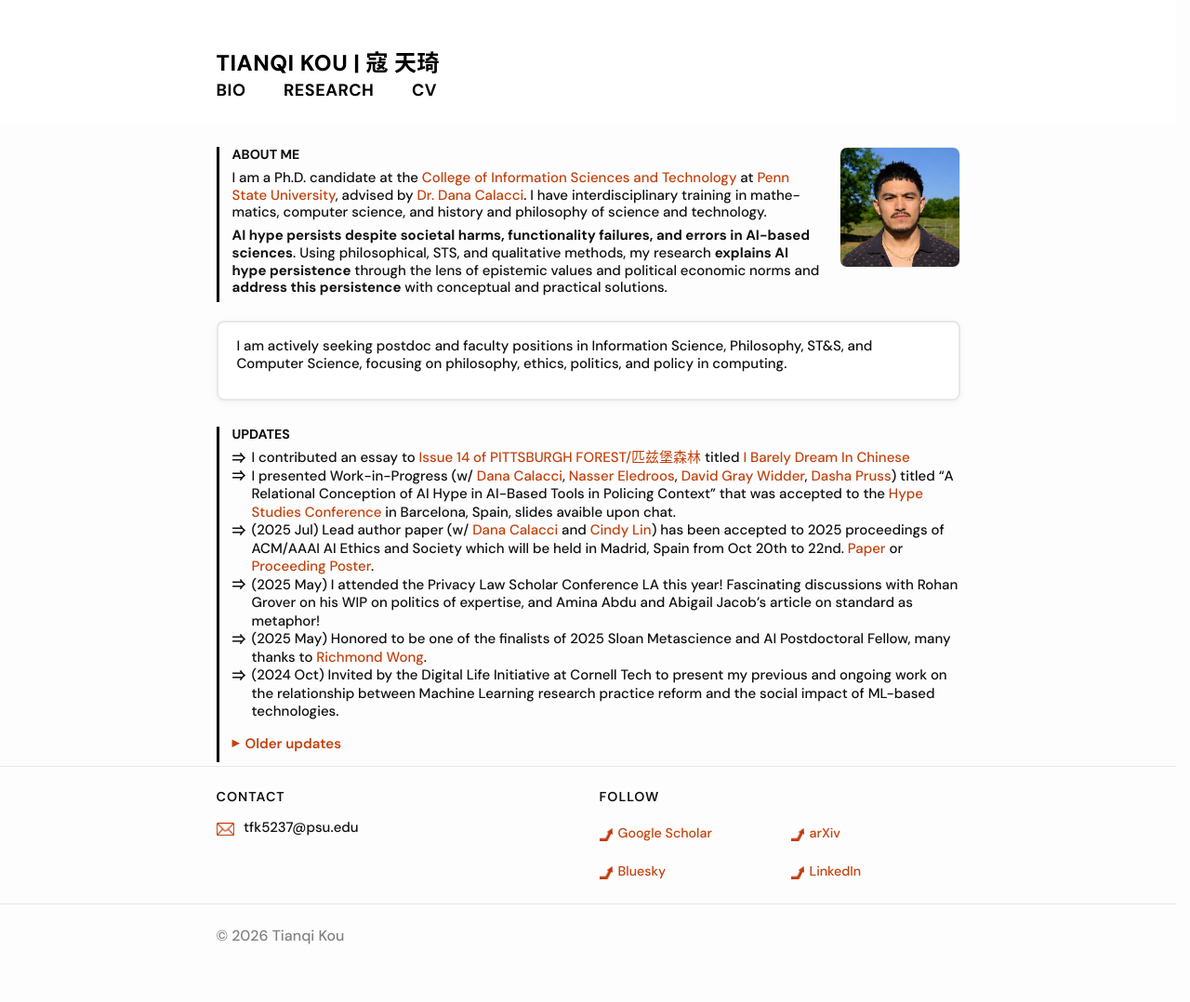
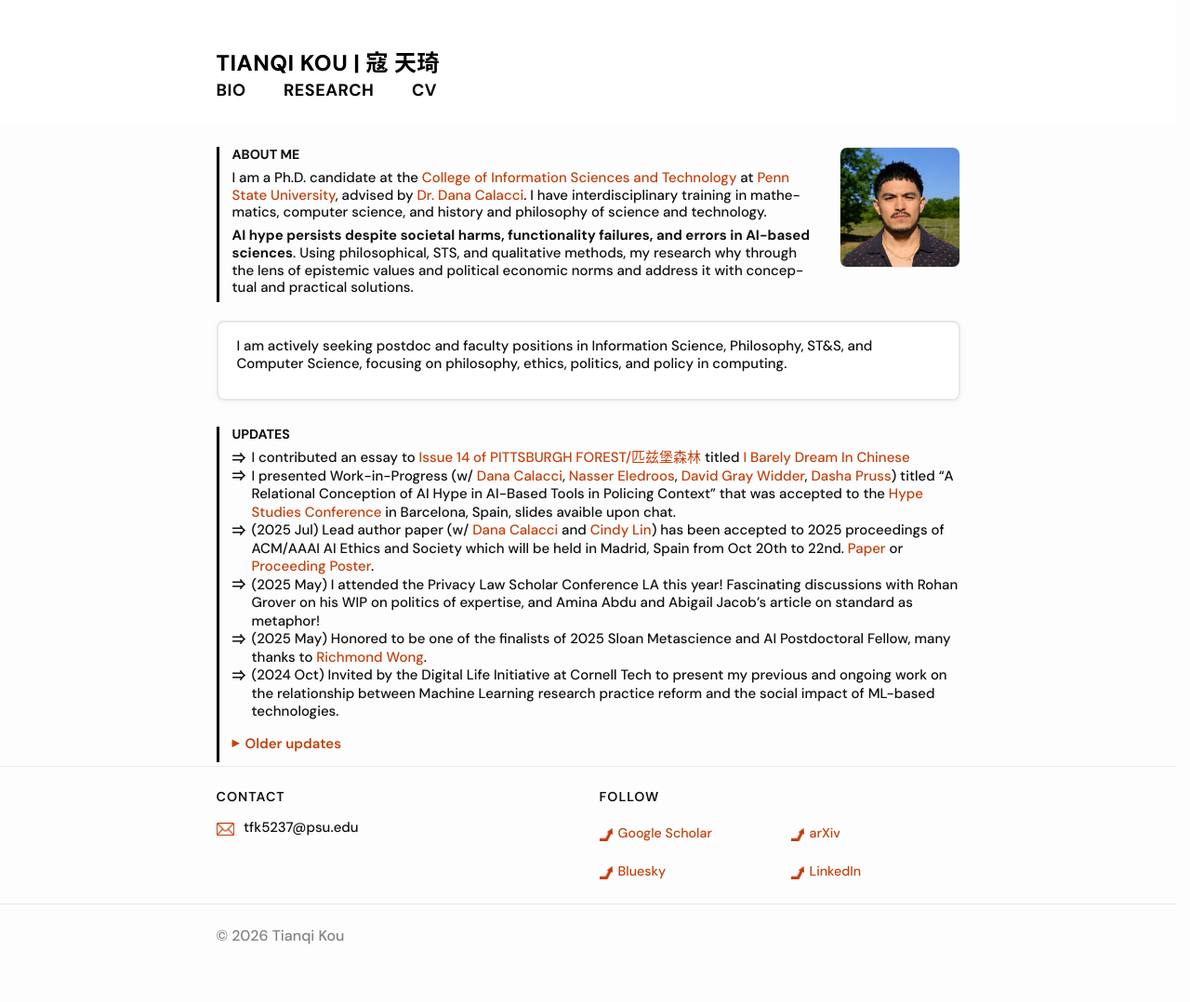
Before and after one commit to koutianqi/koutianqi.github.io, a Jekyll site: the page built from index.markdown, in a window 1280 px wide. Shown: the whole page at 93% size. Built offline with Jekyll 4.4.1, drawn with Linux system fonts in a browser that asks for light colours.

Commit message:
Update index.markdown

```diff
--- a/index.markdown
+++ b/index.markdown
@@ -11,7 +11,7 @@
 
 I am a Ph.D. candidate at the [College of Information Sciences and Technology](https://ist.psu.edu/about) at [Penn State University](https://www.psu.edu), advised by [Dr. Dana Calacci](https://www.dcalacci.net). I have interdisciplinary training in mathematics, computer science, and history and philosophy of science and technology.
 
-**AI hype persists despite societal harms, functionality failures, and errors in AI-based sciences**. Using philosophical, STS, and qualitative methods, my research **explains AI hype persistence** through the lens of epistemic values and political economic norms and **address this persistence** with conceptual and practical solutions.
+**AI hype persists despite societal harms, functionality failures, and errors in AI-based sciences**. Using philosophical, STS, and qualitative methods, my research why through the lens of epistemic values and political economic norms and address it with conceptual and practical solutions.
 
   </div>
   <img class="headshot" src="{{ "/assets/img/headshot_crop.jpg" | relative_url }}" alt="Headshot" />
```
